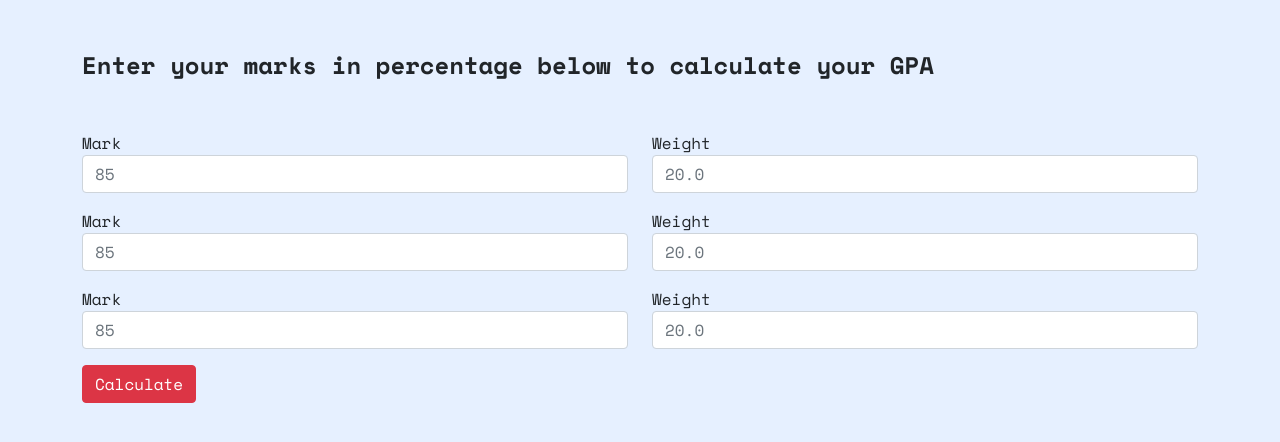
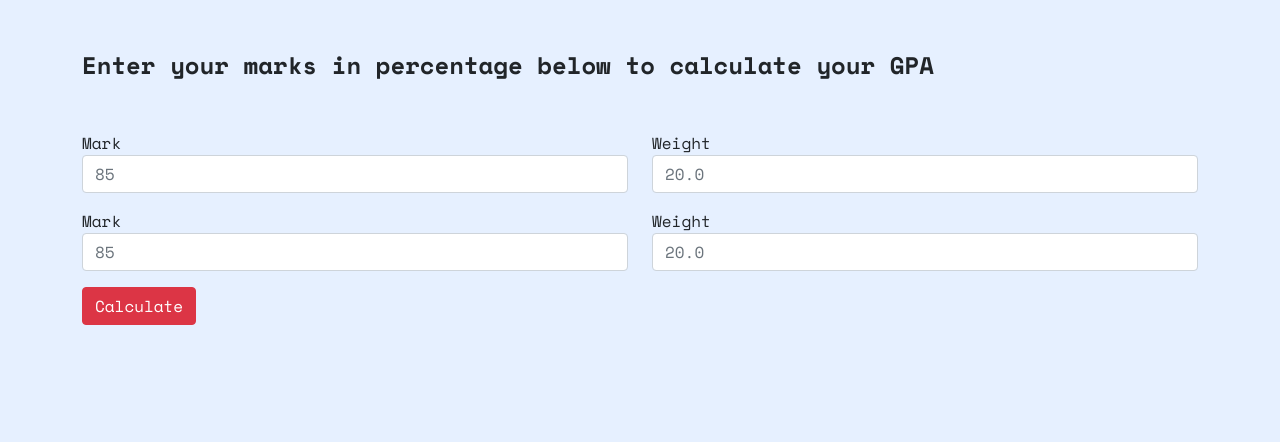
Before and after one commit to abdullaaaah/gpa-calculator, a Flask app: page / in a window 1280 px wide. Shown: the part 67-509 px from the top of the page. Run offline with Flask 2, Linux system fonts and the light colour scheme.

Commit message:
Added ability to send mark data from webpage to flask

```diff
--- a/app.py
+++ b/app.py
@@ -1,4 +1,4 @@
-from flask import Flask
+from flask import Flask, request
 from flask import render_template
 
 app = Flask(__name__)
@@ -8,6 +8,10 @@ app = Flask(__name__)
 def index(name="Abdullah"):
     return render_template('index.html', name=name)
 
+@app.route('/calculate', methods=['POST'])
+def calculate():
+    if request.method == 'POST':
+        return request.form
 
 if __name__ == '__main__':
     app.run()
--- a/templates/index.html
+++ b/templates/index.html
@@ -25,16 +25,16 @@
         <h1 class="text-center"></h1>
         <p></p>
 
-        <form>
+        <form action='/calculate' method='post'>
             <div class="row">
                 <p id="instruction">Enter your marks in percentage below to calculate your GPA</p>
               <div class="col">
                   <label>Mark</label>
-                <input type="text" class="form-control" placeholder="85">
+                <input name='mark1' type="text" class="form-control" placeholder="85">
               </div>
               <div class="col">
                   <label>Weight</label>
-                <input type="text" class="form-control" placeholder="20.0">
+                <input name='weight1' type="text" class="form-control" placeholder="20.0">
               </div>
             </div>
 
@@ -43,27 +43,15 @@
             <div class="row">
                 <div class="col">
                     <label>Mark</label>
-                  <input type="text" class="form-control" placeholder="85">
+                  <input name='mark2' type="text" class="form-control" placeholder="85">
                 </div>
                 <div class="col">
                     <label>Weight</label>
-                  <input type="text" class="form-control" placeholder="20.0">
+                  <input name='weight2' type="text" class="form-control" placeholder="20.0">
                 </div>
               </div>
 
               <p></p>
-
-              <div class="row">
-                <div class="col">
-                    <label>Mark</label>
-                  <input type="text" class="form-control" placeholder="85">
-                </div>
-                <div class="col">
-                    <label>Weight</label>
-                  <input type="text" class="form-control" placeholder="20.0">
-                </div>
-              </div>
-            <p></p>
               <button type="submit" class="btn btn-danger">Calculate</button>
 
           </form>
```
